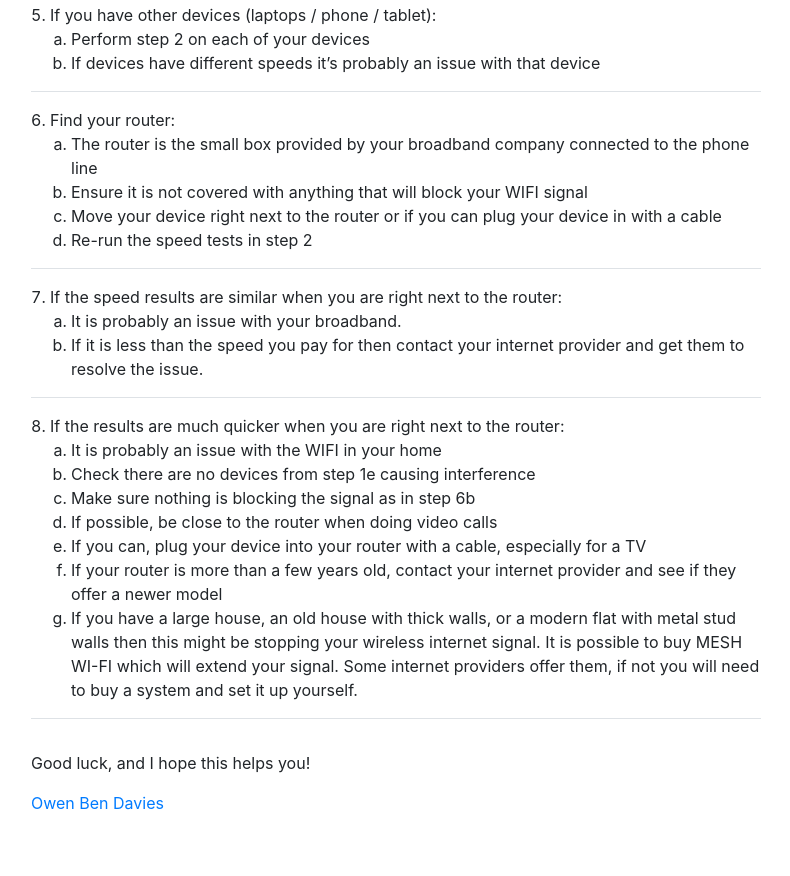
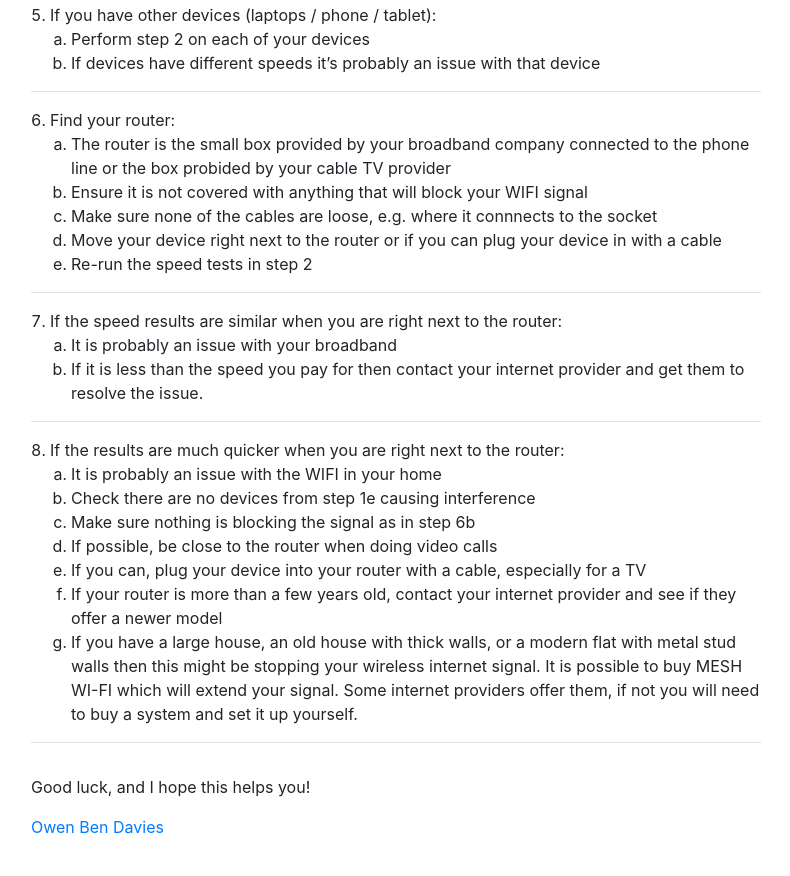
Before and after one commit to owenbendavies/www.howtofixinternet.com, a plain HTML site: page index.html in a window 1280 px wide. Shown: the part 1080-1956 px from the top of the page, without its empty margins (244-1034 px from the left). Drawn offline with nearby package versions, Linux system fonts and the light colour scheme.

Commit message:
Update instructions

```diff
--- a/index.html
+++ b/index.html
@@ -145,10 +145,14 @@
             Find your router:
             <ol>
               <li>
-                The router is the small box provided by your broadband company connected to the phone line
+                The router is the small box provided by your broadband company connected to the phone line or the box
+                probided by your cable TV provider
               </li>
               <li>
                 Ensure it is not covered with anything that will block your WIFI signal
+              </li>
+              <li>
+                Make sure none of the cables are loose, e.g. where it connnects to the socket
               </li>
               <li>
                 Move your device right next to the router or if you can plug your device in with a cable
@@ -161,7 +165,7 @@
             If the speed results are similar when you are right next to the router:
             <ol>
               <li>
-                It is probably an issue with your broadband.</li>
+                It is probably an issue with your broadband</li>
               <li>
                 If it is less than the speed you pay for then contact your internet provider and get them to resolve the
                 issue.
```
